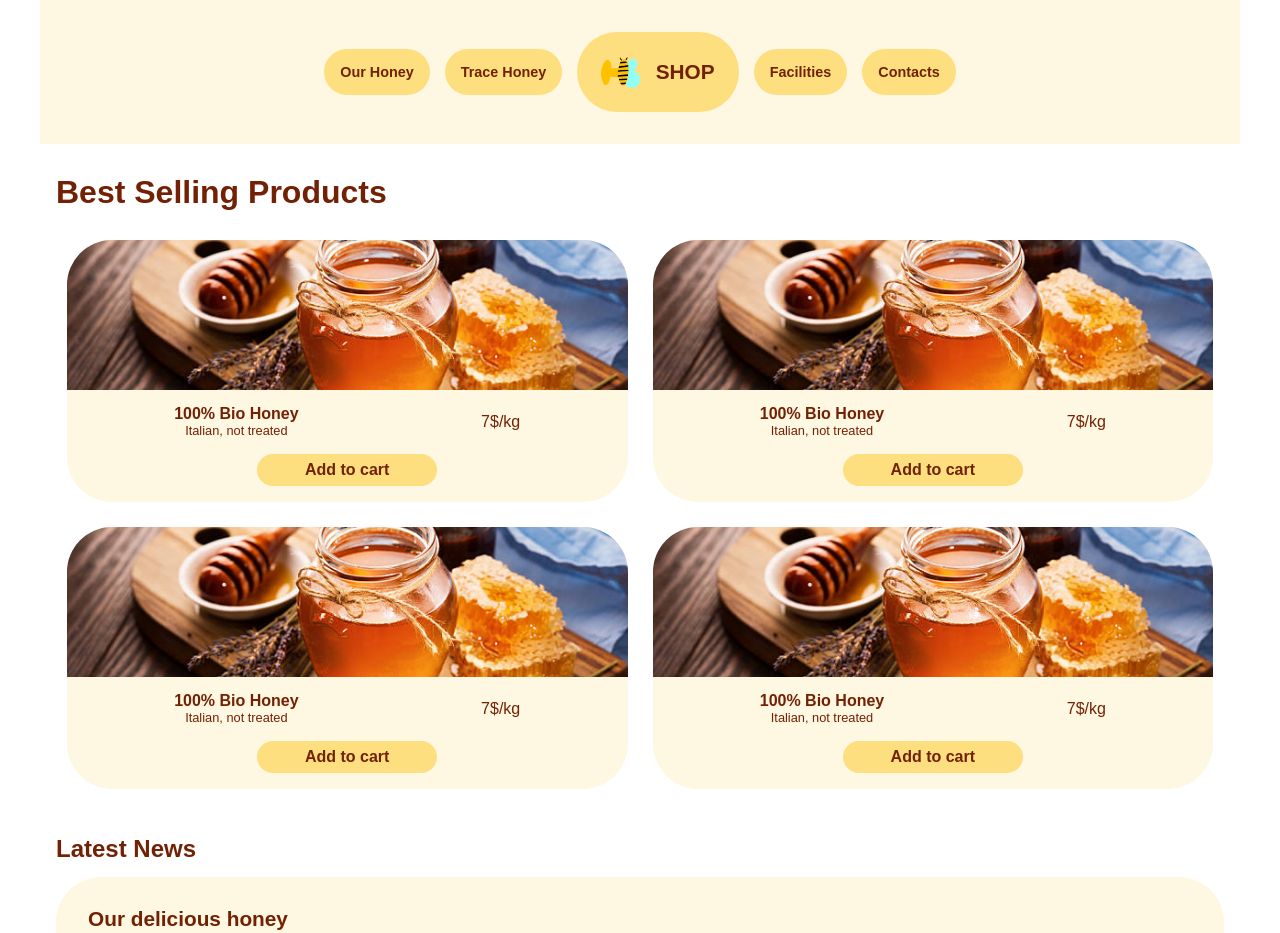
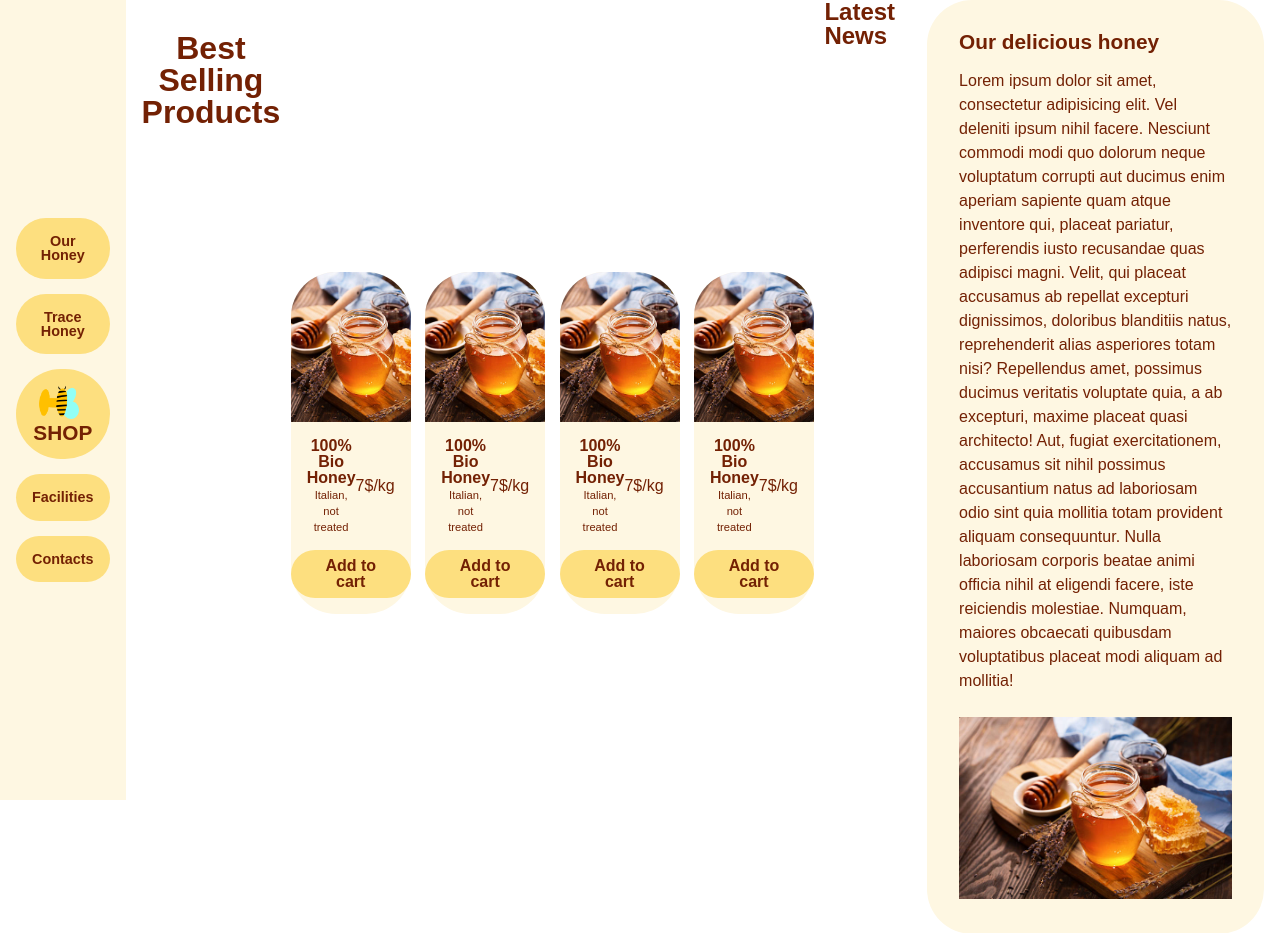
Before and after one commit to phyxius23/AntonioTrentin-U2S5L3, a plain HTML site: page index.html in a window 1280 px wide. Shown: the top 933 px of the page. Drawn offline with Linux system fonts and the light colour scheme.

Commit message:
layout M L XL

```diff
--- a/assets/css/style.css
+++ b/assets/css/style.css
@@ -3,6 +3,7 @@
 }
 img {
    width: 100%;
+   height: auto;
 }
 body {
    font-family: Arial, Helvetica, sans-serif;
@@ -16,8 +17,11 @@ body {
    .container {
       width: unset;
       margin: unset;
-      max-width: 1200px;
-      margin-inline: auto;
+   }
+}
+@media screen and (min-width: 768px) {
+   .container {
+      display: flex;
    }
 }
 /* HEADER */
@@ -29,7 +33,8 @@ body {
 .menu {
    display: flex;
    flex-wrap: wrap;
-   gap: 15px;
+   row-gap: 15px;
+   column-gap: 3%;
    list-style-type: none;
 }
 .menu li{
@@ -52,15 +57,16 @@ body {
    text-transform: uppercase;
    border-radius: 45px;
 }
-.menu li:first-of-type a {
+.menu li:first-of-type div{
    display: flex;
    align-items: center;
    justify-content: center;
-   padding: 1.5rem;
 }
-.menu li:first-of-type a img {
-   margin-right: 1rem;
+.menu li:first-of-type img {
+   width: 40px;
+   margin-right: 0.5rem;
 }
+
 @media screen and (min-width: 576px) {
    .header {
       border-radius: unset;
@@ -68,6 +74,7 @@ body {
    .menu {
       align-items: center;
       justify-content: center;
+      flex-wrap: nowrap;
    }
    .menu li,
    .menu li:first-of-type {
@@ -81,7 +88,30 @@ body {
       order: 2;
    }
 }
+@media screen and (min-width: 768px) {
+   .header {
+      position: sticky;
+      top: 0;
+      left: 0;
+      height: 100vh;
+      padding: 1rem;
+   }
+   .header nav {
+      height: 100%;
+   }
+   .menu {
+      height: 100%;
+      flex-direction: column;
+      align-items: stretch;
+   }
+}
 
+/* MAIN */
+@media screen and (min-width: 576px) {
+   .main{
+
+   }
+}
 
 /* PRODUCTS */
 h1 {
@@ -96,7 +126,7 @@ h1 {
    display: flex;
    flex-direction: column;
    align-items: center;
-   gap: 25px;
+   gap: 3%;
    margin-bottom: 3rem;
 }
 .card {
@@ -106,6 +136,9 @@ h1 {
    display: flex;
    flex-direction: column;
    text-align: center;
+}
+.card:first-of-type {
+   display: none;
 }
 .card .card-img {
    border-radius: 45px 45px 0 0;
@@ -152,7 +185,33 @@ h1 {
    .card {
       width: 48%;
    }
-
+}
+@media screen and (min-width: 768px) {
+   .container-products {
+      flex-wrap: nowrap;
+   }
+   .card {
+      width: auto;
+   }
+   .card:last-of-type{
+      display: none;
+   }
+   .card-txt-title span {
+      font-size: 0.7rem;
+   }
+   .btn-card {
+      padding: 0.5rem 1.5rem;
+   }
+}
+@media screen and (min-width: 1024px) {
+   .card:last-of-type{
+      display: unset;
+   }
+}
+@media screen and (min-width: 1200px) {
+   .card:first-of-type {
+      display: unset;
+   }
 }
 
 /* News */
```
